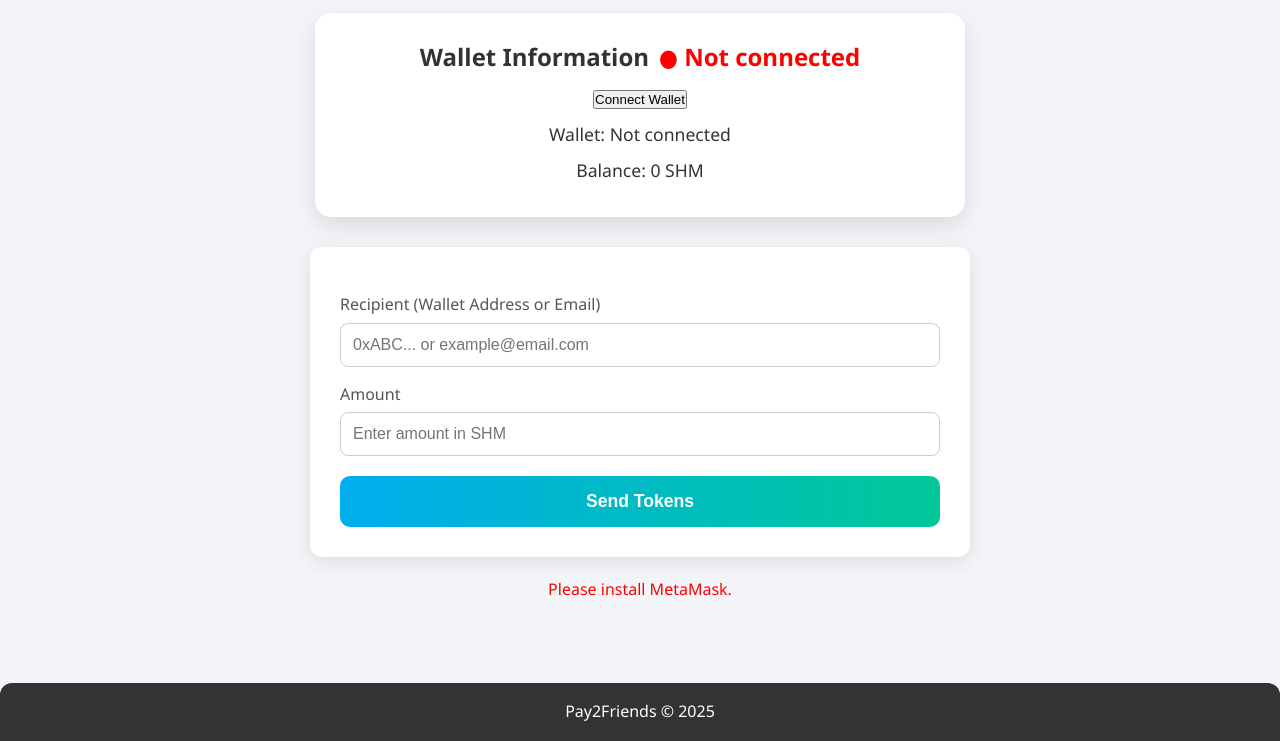
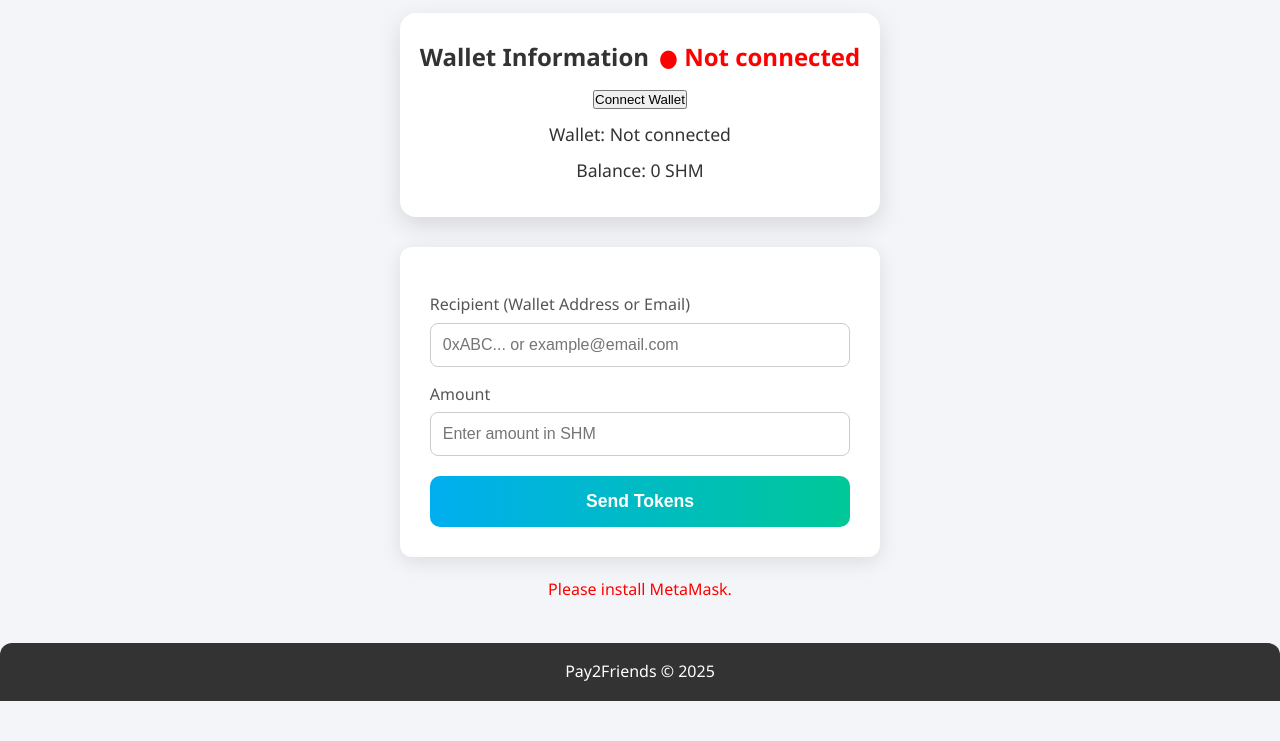
Before and after one commit to BrunoMarshall/pay2friends.com, a website: page send-tokens.html in a window 1280 px wide. Shown: the part 223-964 px from the top of the page. After the commit the page ends 924 px from the top, so only its background shows below. Drawn offline with Linux system fonts and the light colour scheme.

Commit message:
Fix MetaMask connection, update favicon, footer layout, button style, and new README

```diff
--- a/css/styles.css
+++ b/css/styles.css
@@ -3,6 +3,12 @@
   margin: 0;
   padding: 0;
   box-sizing: border-box;
+}
+
+html, body {
+  height: 100%;
+  display: flex;
+  flex-direction: column;
 }
 
 body {
@@ -129,10 +135,11 @@ header img {
 
 /* Main section */
 main {
+  flex: 1;
   padding: 40px 20px;
   max-width: 700px;
-    margin: 0 auto;
-    text-align: center;
+  margin: 0 auto;
+  text-align: center;
 }
 
 h1 {
@@ -204,7 +211,7 @@ footer {
   color: #fff;
   text-align: center;
   padding: 1rem;
-  margin-top: 40px;
+  margin-top: auto;
   border-top-left-radius: 12px;
   border-top-right-radius: 12px;
 }
```
Also changed, not shown: index.html (+5 -4 lines), 1 other file.
